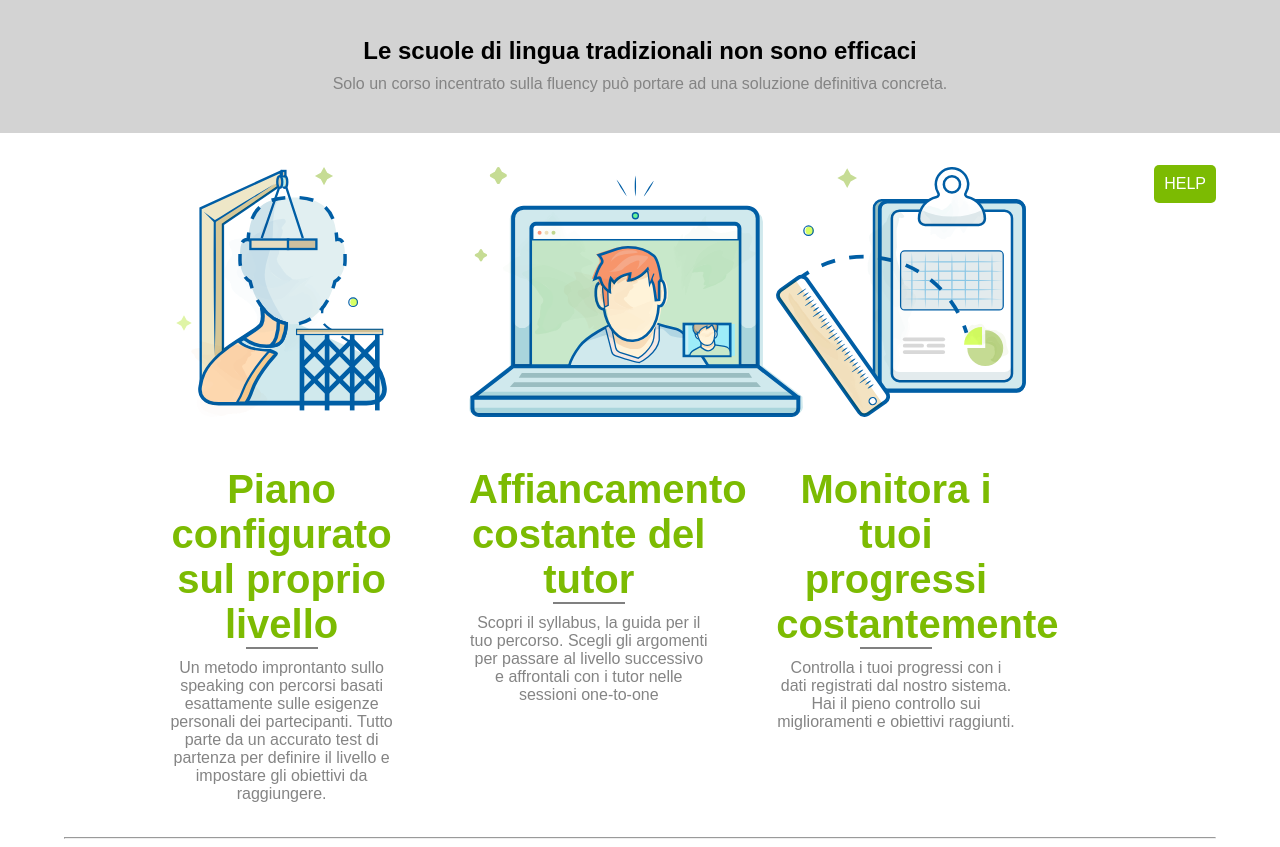
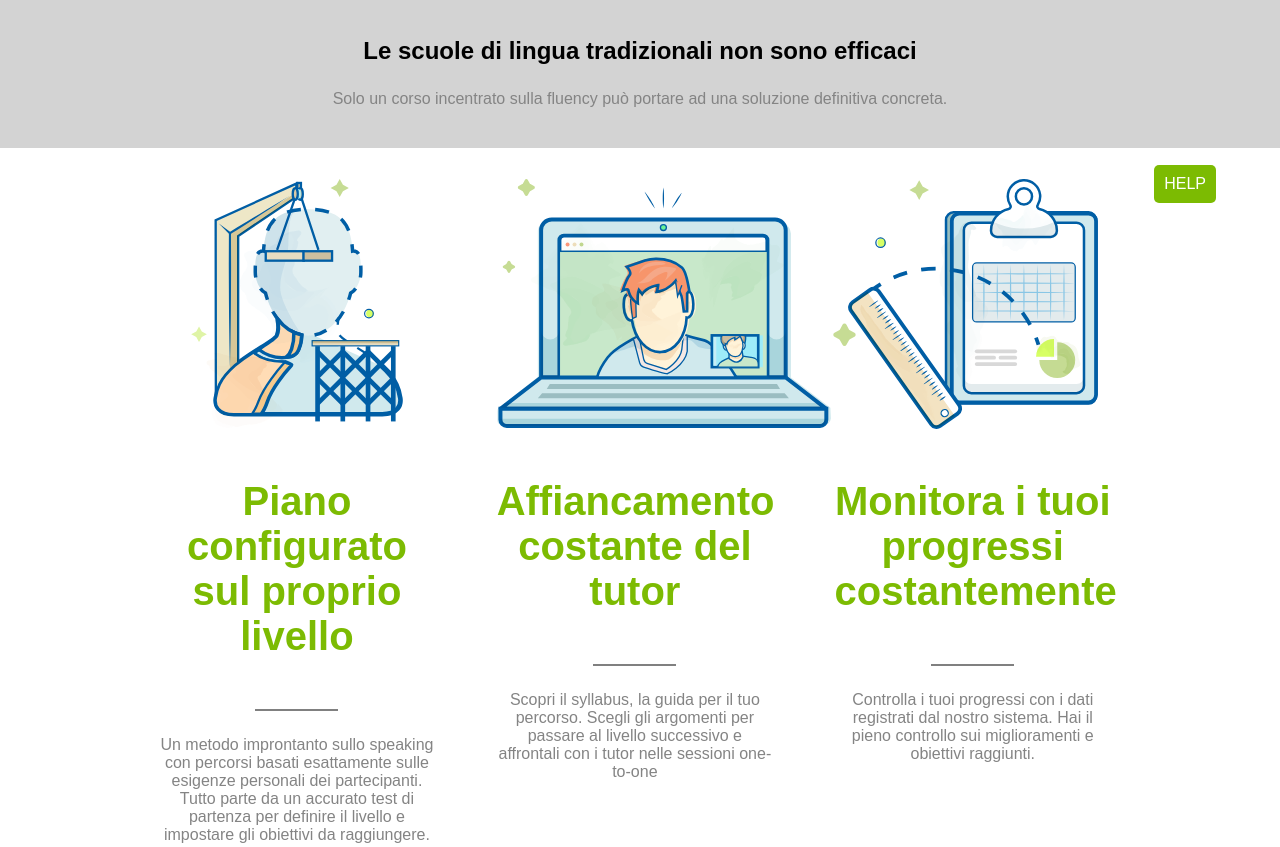
Before and after one commit to SalvatoreB98/htmlcss-fluentify, a plain HTML site: page index.html in a window 1280 px wide. Shown: the part 541-1388 px from the top of the page. Drawn offline with Linux system fonts and the light colour scheme.

Commit message:
Corregge percentuale del layout a 3 colonne

```diff
--- a/style.css
+++ b/style.css
@@ -27,13 +27,13 @@ h3{
 }
 h4{
     padding-top: 50px;
-
+    padding-bottom: 50px;
     text-align: center;
     color: #7CBB02;
     font-size: 40px;
 }
 p{
-    margin-top: 10px;
+    margin-top: 25px;
     color: #848484;
     font-weight: 500;
 }
@@ -118,8 +118,8 @@ footer{
     width: 50%;
 }
 .col-3{
-    padding:3.3%;
-    width: 30%;
+    padding:3%;
+    width: 33%;
 }
 .padding{
     padding: 100px 0px;
@@ -136,6 +136,7 @@ footer{
 }
 .line{
     width: 30%;
+    margin-top:  25px;
     margin: auto;
     border-top: 2px solid grey;
 }
```
